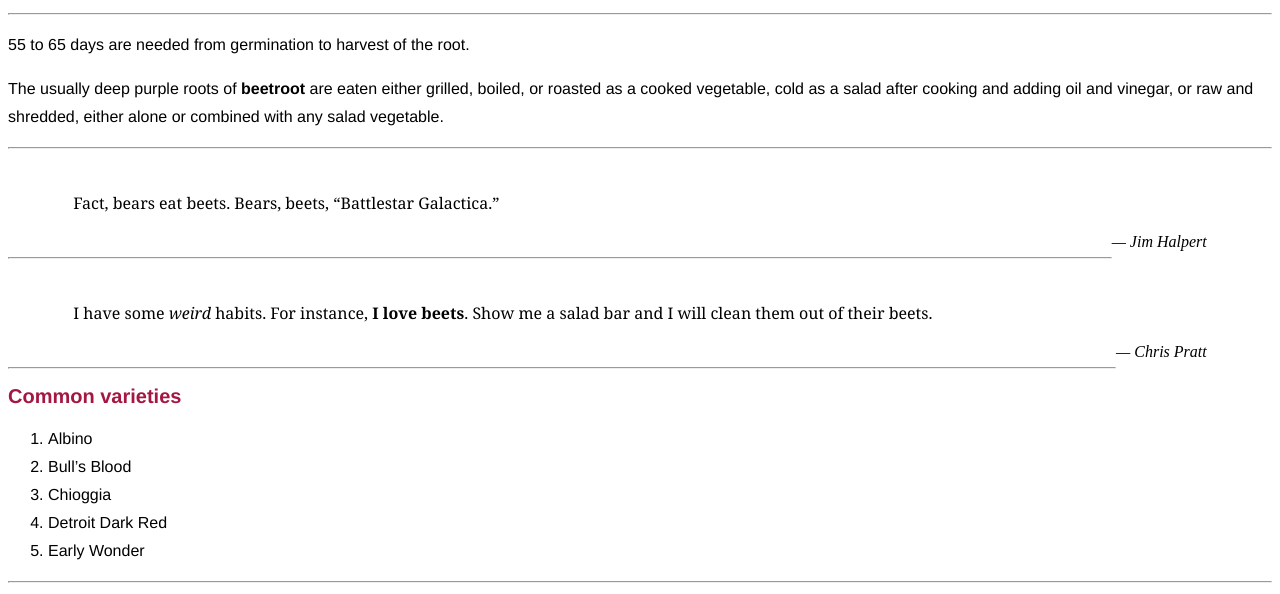
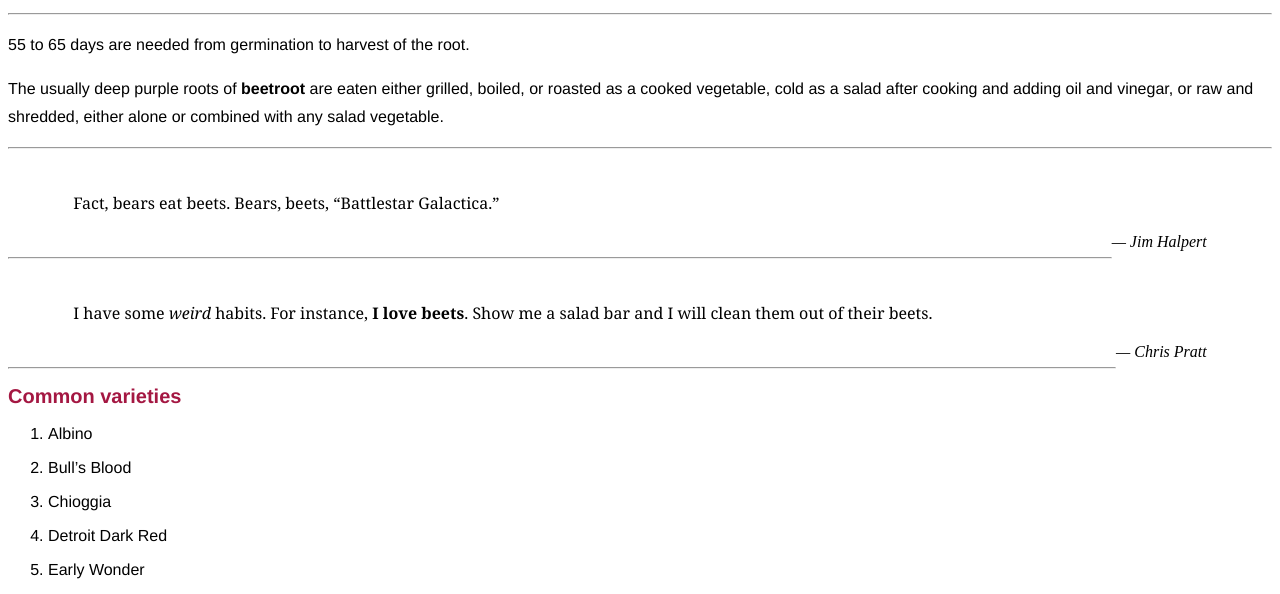
Before and after one commit to kaylaaraujo/dsn1678-exercise-0, a plain HTML site: page index.html in a window 1280 px wide. Shown: the part 197-791 px from the top of the page. Drawn offline with Linux system fonts and the light colour scheme.

Commit message:
dt li margin bottom

```diff
--- a/css/general.css
+++ b/css/general.css
@@ -39,6 +39,6 @@ cite {
 
 ol, dl, dt, li {
 	font-family: Gotham, "Helvetica Neue", Helvetica, Arial, sans-serif;
-	line-height: 1.75rem;
+	margin-bottom: 1rem;
 
 }
```
